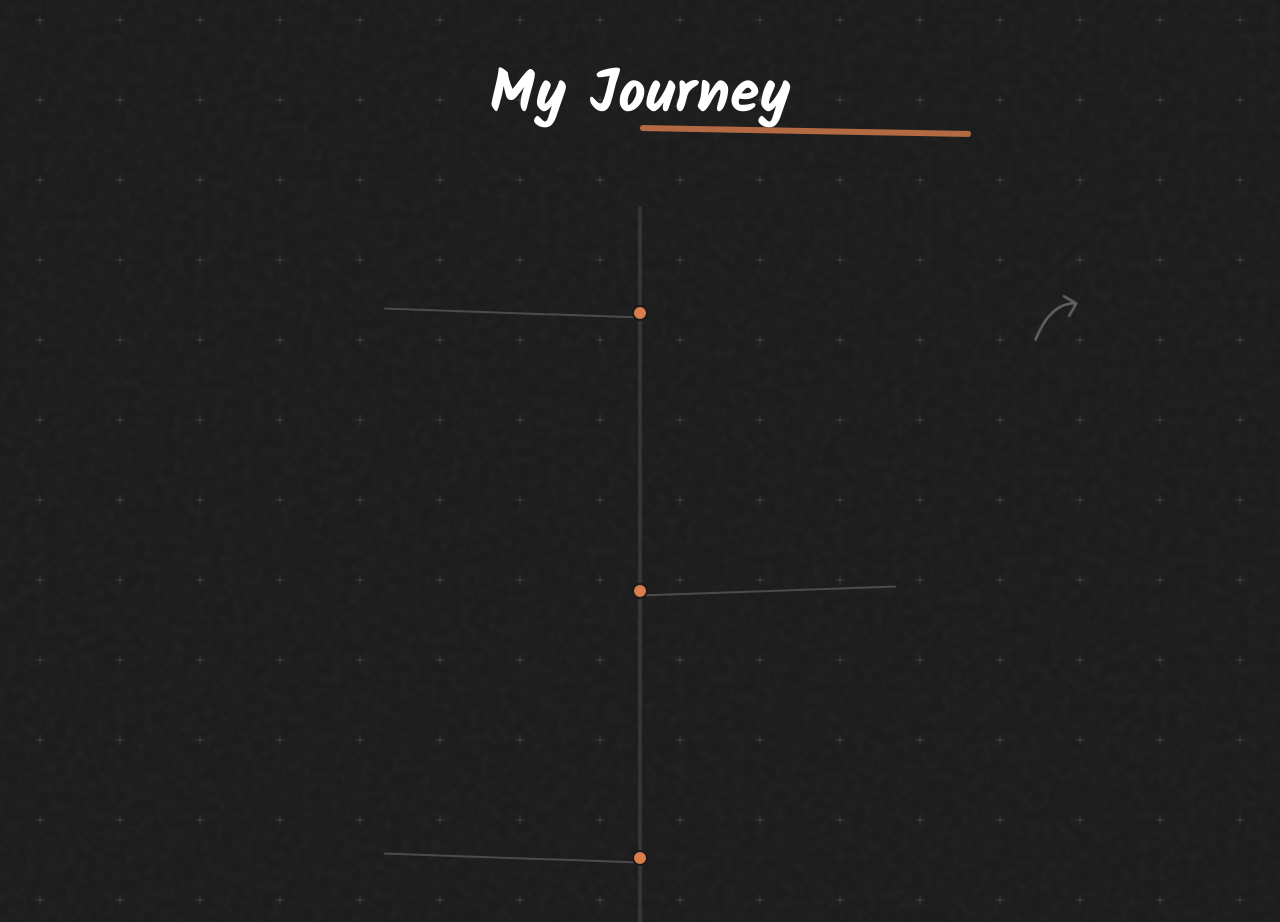
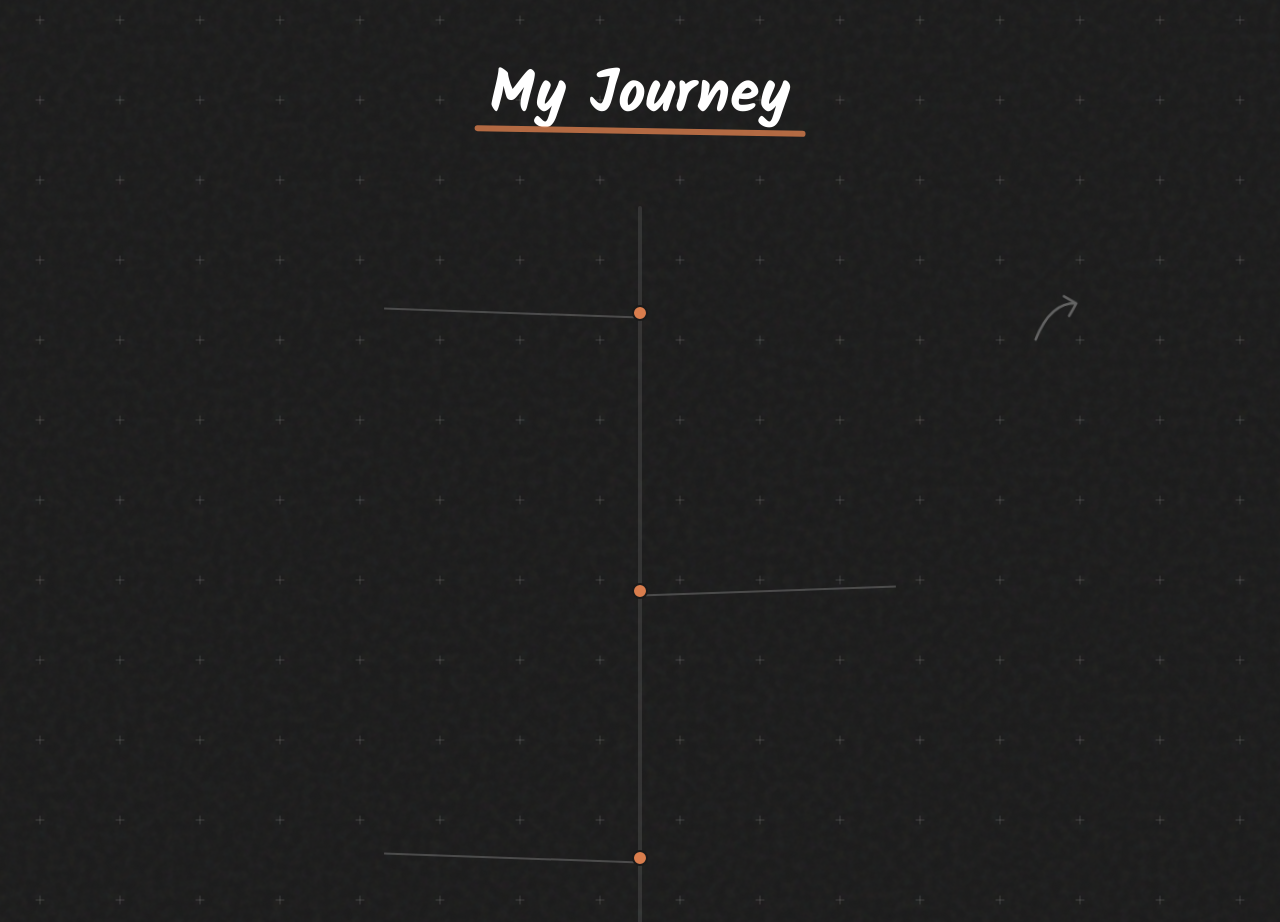
Before and after one commit to anupamraj176/portfolio, a React (Vite) app: page / in a window 1280 px wide. Shown: the part 4020-4942 px from the top of the page. Built offline with nearby package versions, Linux system fonts and the light colour scheme.

Commit message:
feat: add Education component with GSAP-powered timeline and animations

```diff
--- a/src/components/Education.jsx
+++ b/src/components/Education.jsx
@@ -88,7 +88,7 @@ export const Education = () => {
       <div className="text-center mb-20 relative z-10">
         <h2 className="text-4xl sm:text-5xl md:text-6xl font-bold text-white inline-block relative">
           My Journey
-          <span className="absolute -bottom-2 left-1/2 -translate-x-1/2 w-[110%] h-1.5 bg-[#d97d4d] rounded-full opacity-80" style={{ transform: "rotate(1deg)" }}></span>
+          <span className="absolute -bottom-2 left-1/2 w-[110%] h-1.5 bg-[#d97d4d] rounded-full opacity-80" style={{ transform: "translateX(-50%) rotate(1deg)" }}></span>
         </h2>
       </div>
 
```
